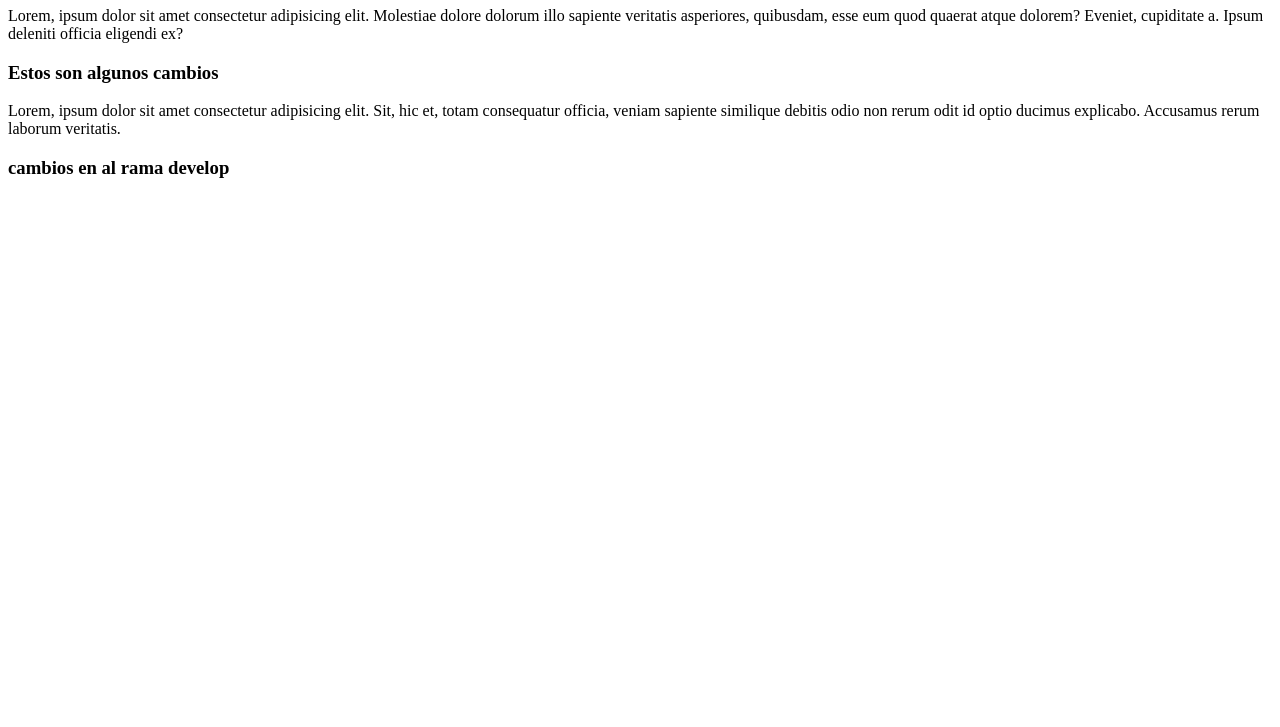
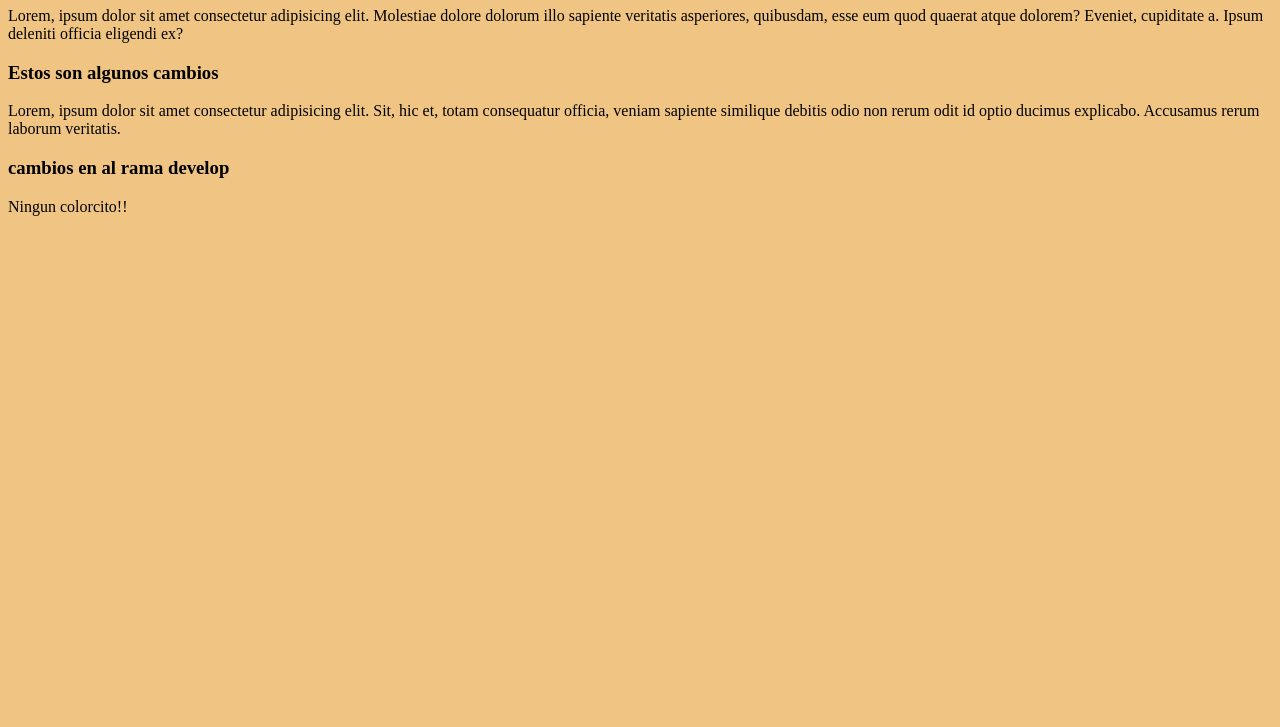
Before and after one commit to LuisAriel172/coder-wd, a plain HTML site: page index.html in a window 1280 px wide. Shown: the part 73-800 px from the top of the page. Drawn offline with Linux system fonts and the light colour scheme.

Commit message:
color al body

```diff
--- a/index.html
+++ b/index.html
@@ -4,6 +4,8 @@
     <meta charset="UTF-8">
     <meta http-equiv="X-UA-Compatible" content="IE=edge">
     <meta name="viewport" content="width=device-width, initial-scale=1.0">
+    <link rel="stylesheet" href="main.css">
+
     <title>Document</title>
 </head>
 <body>
@@ -16,5 +18,7 @@
         <p>Lorem, ipsum dolor sit amet consectetur adipisicing elit. Sit, hic et, totam consequatur officia, veniam sapiente similique debitis odio non rerum odit id optio ducimus explicabo. Accusamus rerum laborum veritatis.</p>
     </div>
     <h3>cambios en al rama develop</h3>
+    <p>Ningun colorcito!!</p>
+
 </body>
 </html>
--- a/main.css
+++ b/main.css
@@ -0,0 +1,3 @@
+body {
+    background-color: rgb(240, 197, 132);
+}
```
